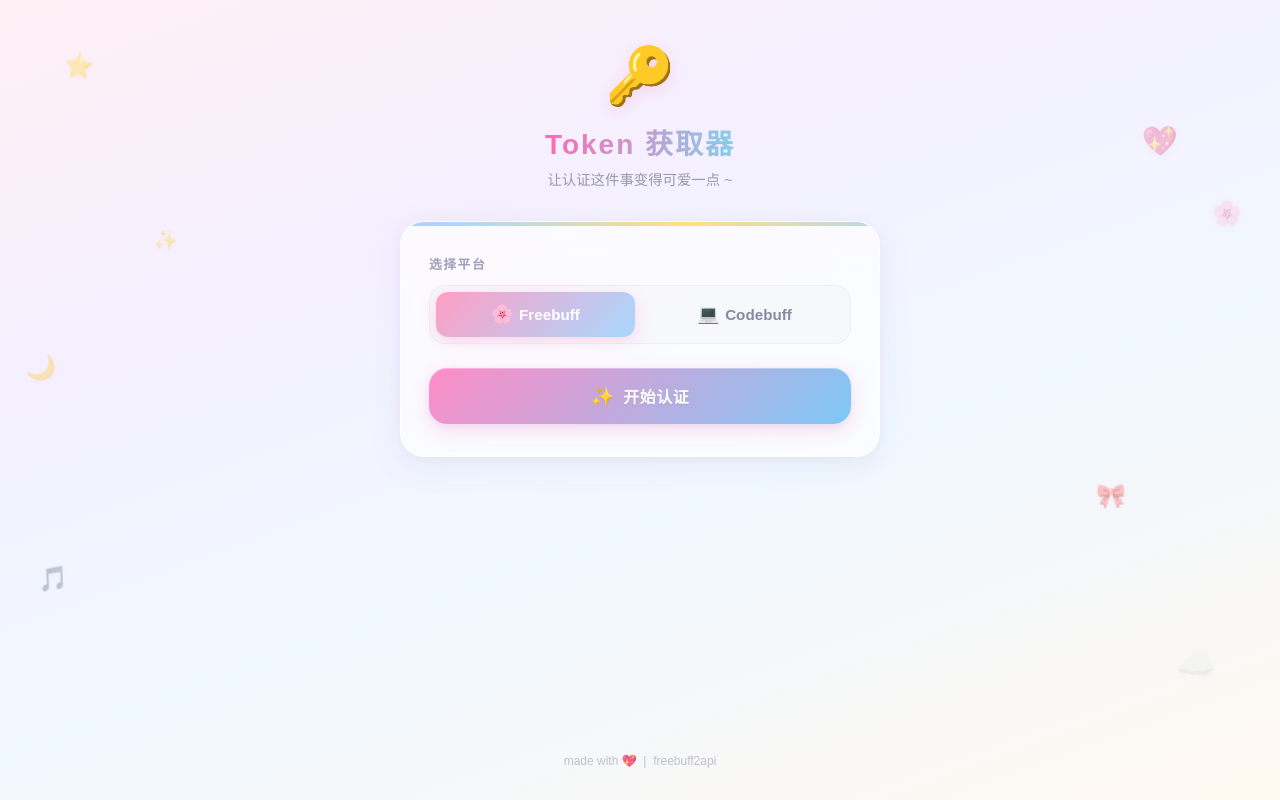
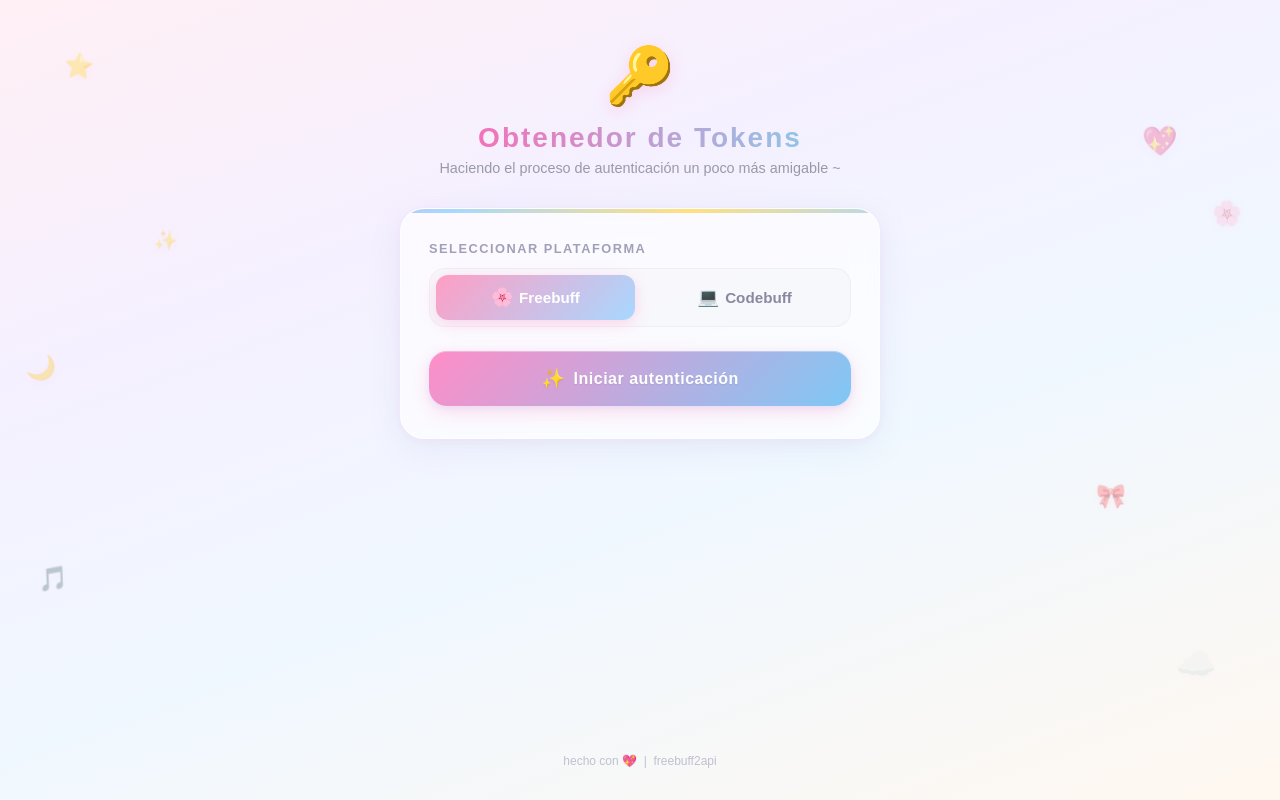
Before and after one commit to adrianjael/freebuff2api1, a FastAPI app: page / in a window 1280 px wide. Run offline with FastAPI, Linux system fonts and the light colour scheme.

Commit message:
español

```diff
--- a/tool/web/templates/index.html
+++ b/tool/web/templates/index.html
@@ -1,11 +1,13 @@
 <!DOCTYPE html>
-<html lang="zh-CN">
+<html lang="es">
+
 <head>
     <meta charset="UTF-8">
     <meta name="viewport" content="width=device-width, initial-scale=1.0">
-    <title>Token 获取器 ✨</title>
+    <title>Obtenedor de Tokens ✨</title>
     <link rel="stylesheet" href="/static/style.css">
 </head>
+
 <body>
     <div class="bg-deco">
         <span class="deco-item deco-star" style="top:8%;left:5%;">⭐</span>
@@ -21,14 +23,14 @@
     <main class="container">
         <header class="site-header">
             <div class="header-icon">🔑</div>
-            <h1>Token 获取器</h1>
-            <p class="subtitle">让认证这件事变得可爱一点 ~</p>
+            <h1>Obtenedor de Tokens</h1>
+            <p class="subtitle">Haciendo el proceso de autenticación un poco más amigable ~</p>
         </header>
 
         <section class="card main-card">
-            <!-- 模式选择 -->
+            <!-- Selección de plataforma -->
             <div class="control-group mode-group">
-                <label class="control-label">选择平台</label>
+                <label class="control-label">Seleccionar plataforma</label>
                 <div class="mode-toggle" id="modeToggle">
                     <button class="mode-btn active" data-mode="freebuff">
                         <span class="btn-emoji">🌸</span>
@@ -41,68 +43,68 @@
                 </div>
             </div>
 
-            <!-- 开始按钮 -->
+            <!-- Botón de inicio -->
             <button id="startBtn" class="action-btn primary-btn">
                 <span class="btn-glow"></span>
                 <span class="btn-content">
                     <span class="btn-icon">✨</span>
-                    <span class="btn-text">开始认证</span>
+                    <span class="btn-text">Iniciar autenticación</span>
                 </span>
             </button>
 
-            <!-- 登录区域 -->
+            <!-- Área de inicio de sesión -->
             <div id="loginArea" class="area login-area hidden">
                 <div class="area-icon">🌸</div>
-                <p class="area-title">请在浏览器里完成登录</p>
+                <p class="area-title">Por favor, complete el inicio de sesión en el navegador</p>
                 <a id="loginLink" href="#" target="_blank" class="login-link">
-                    <span>去登录 →</span>
+                    <span>Ir a iniciar sesión →</span>
                 </a>
-                <p class="area-hint">点完记得回来哦，我会在这里等着 ~</p>
+                <p class="area-hint">¡Recuerda volver después de iniciar sesión, te estaré esperando aquí! ~</p>
             </div>
 
-            <!-- 状态区域 -->
+            <!-- Área de estado -->
             <div id="statusArea" class="area status-area hidden">
                 <div class="spinner-box">
                     <div class="spinner">🌀</div>
                 </div>
-                <p id="statusText" class="status-text">正在等待大人登录...</p>
-                <p id="statusSub" class="status-sub">第 1 次尝试</p>
+                <p id="statusText" class="status-text">Esperando a que inicie sesión...</p>
+                <p id="statusSub" class="status-sub">Intento número 1</p>
             </div>
 
-            <!-- 结果区域 -->
+            <!-- Área de resultado -->
             <div id="resultArea" class="area result-area hidden">
                 <div class="result-badge">🎉</div>
-                <h2 class="result-title">拿到 token 啦！</h2>
+                <h2 class="result-title">¡Ya tenemos el token!</h2>
 
                 <div class="user-card">
                     <div class="user-avatar" id="userAvatar">🧸</div>
                     <div class="user-details">
-                        <p class="user-name"><span class="label">名字</span><span id="userName" class="value">-</span></p>
-                        <p class="user-email"><span class="label">邮箱</span><span id="userEmail" class="value">-</span></p>
-                        <p class="user-id"><span class="label">账号</span><span id="userId" class="value">-</span></p>
-                        <p class="user-mode"><span class="label">平台</span><span id="userMode" class="value">-</span></p>
+                        <p class="user-name"><span class="label">Nombre</span><span id="userName" class="value">-</span></p>
+                        <p class="user-email"><span class="label">Correo</span><span id="userEmail" class="value">-</span></p>
+                        <p class="user-id"><span class="label">Cuenta</span><span id="userId" class="value">-</span></p>
+                        <p class="user-mode"><span class="label">Plataforma</span><span id="userMode" class="value">-</span></p>
                     </div>
                 </div>
 
                 <div class="token-section">
-                    <label class="token-label">你的 Token</label>
+                    <label class="token-label">Tu Token</label>
                     <div class="token-input-group">
                         <code id="tokenDisplay" class="token-display">***</code>
-                        <button id="copyBtn" class="icon-btn" title="抄走">
+                        <button id="copyBtn" class="icon-btn" title="Copiar">
                             <span>📋</span>
                         </button>
                     </div>
-                    <p id="copyTip" class="copy-tip hidden">已复制到剪贴板 ~</p>
+                    <p id="copyTip" class="copy-tip hidden">¡Copiado al portapapeles! ~</p>
                 </div>
 
                 <div class="result-actions">
                     <button id="verifyBtn" class="action-btn secondary-btn">
                         <span class="btn-icon">🔍</span>
-                        <span>验一下</span>
+                        <span>Verificar</span>
                     </button>
                     <button id="copyEnvBtn" class="action-btn primary-btn small">
                         <span class="btn-icon">💾</span>
-                        <span>复制环境变量</span>
+                        <span>Copiar var. de entorno</span>
                     </button>
                 </div>
                 <p id="actionTip" class="action-tip"></p>
@@ -110,7 +112,7 @@
         </section>
 
         <footer class="site-footer">
-            <p>made with 💖 &nbsp;|&nbsp; freebuff2api</p>
+            <p>hecho con 💖 &nbsp;|&nbsp; freebuff2api</p>
         </footer>
     </main>
 
@@ -121,7 +123,7 @@
         let eventSource = null;
         let currentToken = '';
 
-        // 模式切换
+        // Cambio de modo
         modeBtns.forEach(btn => {
             btn.addEventListener('click', () => {
                 modeBtns.forEach(b => b.classList.remove('active'));
@@ -130,14 +132,14 @@
             });
         });
 
-        // 隐藏所有区域
+        // Ocultar todas las secciones
         function hideAreas() {
             $('loginArea').classList.add('hidden');
             $('statusArea').classList.add('hidden');
             $('resultArea').classList.add('hidden');
         }
 
-        // 开始认证
+        // Iniciar autenticación
         $('startBtn').addEventListener('click', async () => {
             hideAreas();
             $('startBtn').disabled = true;
@@ -157,13 +159,13 @@
                 $('loginArea').classList.remove('hidden');
                 $('statusArea').classList.remove('hidden');
 
-                // 打开链接
+                // Abrir enlace
                 window.open(data.login_url, '_blank');
 
-                // SSE 轮询
+                // SSE Polling
                 startPolling(data.fingerprint_id);
             } catch (e) {
-                alert('出错了：' + e.message);
+                alert('Ocurrió un error: ' + e.message);
                 $('startBtn').disabled = false;
                 $('startBtn').classList.remove('loading');
             }
@@ -179,21 +181,21 @@
 
                 if (data.event === 'pending') {
                     attempt = data.attempt;
-                    $('statusText').textContent = '正在等待大人登录...';
-                    $('statusSub').textContent = `第 ${attempt} 次尝试`;
+                    $('statusText').textContent = 'Esperando a que inicie sesión...';
+                    $('statusSub').textContent = `Intento número ${attempt}`;
                 } else if (data.event === 'success') {
                     eventSource.close();
                     showResult(data.user, currentMode);
                 } else if (data.event === 'timeout') {
                     eventSource.close();
-                    $('statusText').textContent = '等太久了，超时了 QAQ';
-                    $('statusSub').textContent = '请重新点开始认证';
+                    $('statusText').textContent = 'Se agotó el tiempo de espera QAQ';
+                    $('statusSub').textContent = 'Por favor, inicie la autenticación de nuevo';
                     $('startBtn').disabled = false;
                     $('startBtn').classList.remove('loading');
                 } else if (data.event === 'error') {
                     eventSource.close();
-                    $('statusText').textContent = '出错了：' + (data.message || '未知错误');
-                    $('statusSub').textContent = '请重新尝试';
+                    $('statusText').textContent = 'Error: ' + (data.message || 'Error desconocido');
+                    $('statusSub').textContent = 'Por favor, inténtelo de nuevo';
                     $('startBtn').disabled = false;
                     $('startBtn').classList.remove('loading');
                 }
@@ -211,19 +213,19 @@
             $('resultArea').classList.remove('hidden');
 
             currentToken = user.authToken || '';
-            $('userName').textContent = user.name || '匿名';
-            $('userEmail').textContent = user.email || '无';
-            $('userId').textContent = user.id || user.userId || user.sub || '无';
+            $('userName').textContent = user.name || 'Anónimo';
+            $('userEmail').textContent = user.email || 'Ninguno';
+            $('userId').textContent = user.id || user.userId || user.sub || 'Ninguno';
             $('userMode').textContent = mode === 'codebuff' ? 'Codebuff' : 'Freebuff';
-            $('tokenDisplay').textContent = currentToken || '未返回 token';
+            $('tokenDisplay').textContent = currentToken || 'No se recibió ningún token';
 
-            // 根据名字选个头像
+            // Elegir un avatar según el nombre
             const avatars = ['🧸', '🐱', '🐰', '🦊', '🐼', '🐨', '🐯', '🐹'];
             const idx = (user.name || '').length % avatars.length;
             $('userAvatar').textContent = avatars[idx];
         }
 
-        // 复制 token
+        // Copiar token
         $('copyBtn').addEventListener('click', async () => {
             try {
                 await navigator.clipboard.writeText(currentToken);
@@ -242,7 +244,7 @@
             }
         });
 
-        // 验证 token
+        // Verificar token
         $('verifyBtn').addEventListener('click', async () => {
             $('verifyBtn').disabled = true;
             try {
@@ -252,29 +254,30 @@
                     body: JSON.stringify({ token: currentToken })
                 });
                 const data = await resp.json();
-                $('actionTip').textContent = data.ok ? `验证通过 ~ ${data.info}` : `验证失败：${data.info}`;
+                $('actionTip').textContent = data.ok ? `Verificación exitosa ~ ${data.info}` : `Verificación fallida: ${data.info}`;
                 $('actionTip').className = 'action-tip ' + (data.ok ? 'tip-ok' : 'tip-err');
             } catch (e) {
-                $('actionTip').textContent = '验证请求出错：' + e.message;
+                $('actionTip').textContent = 'Error en la solicitud de verificación: ' + e.message;
                 $('actionTip').className = 'action-tip tip-err';
             }
             $('verifyBtn').disabled = false;
         });
 
-        // 复制环境变量文本
+        // Copiar texto de variable de entorno
         $('copyEnvBtn').addEventListener('click', async () => {
             const envLine = `FREEBUFF_TOKEN=${currentToken}`;
             $('copyEnvBtn').disabled = true;
             try {
                 await navigator.clipboard.writeText(envLine);
-                $('actionTip').textContent = '已复制 FREEBUFF_TOKEN';
+                $('actionTip').textContent = 'FREEBUFF_TOKEN copiado al portapapeles';
                 $('actionTip').className = 'action-tip tip-ok';
             } catch (e) {
-                $('actionTip').textContent = '复制出错：' + e.message;
+                $('actionTip').textContent = 'Error al copiar: ' + e.message;
                 $('actionTip').className = 'action-tip tip-err';
             }
             $('copyEnvBtn').disabled = false;
         });
     </script>
 </body>
+
 </html>
```
